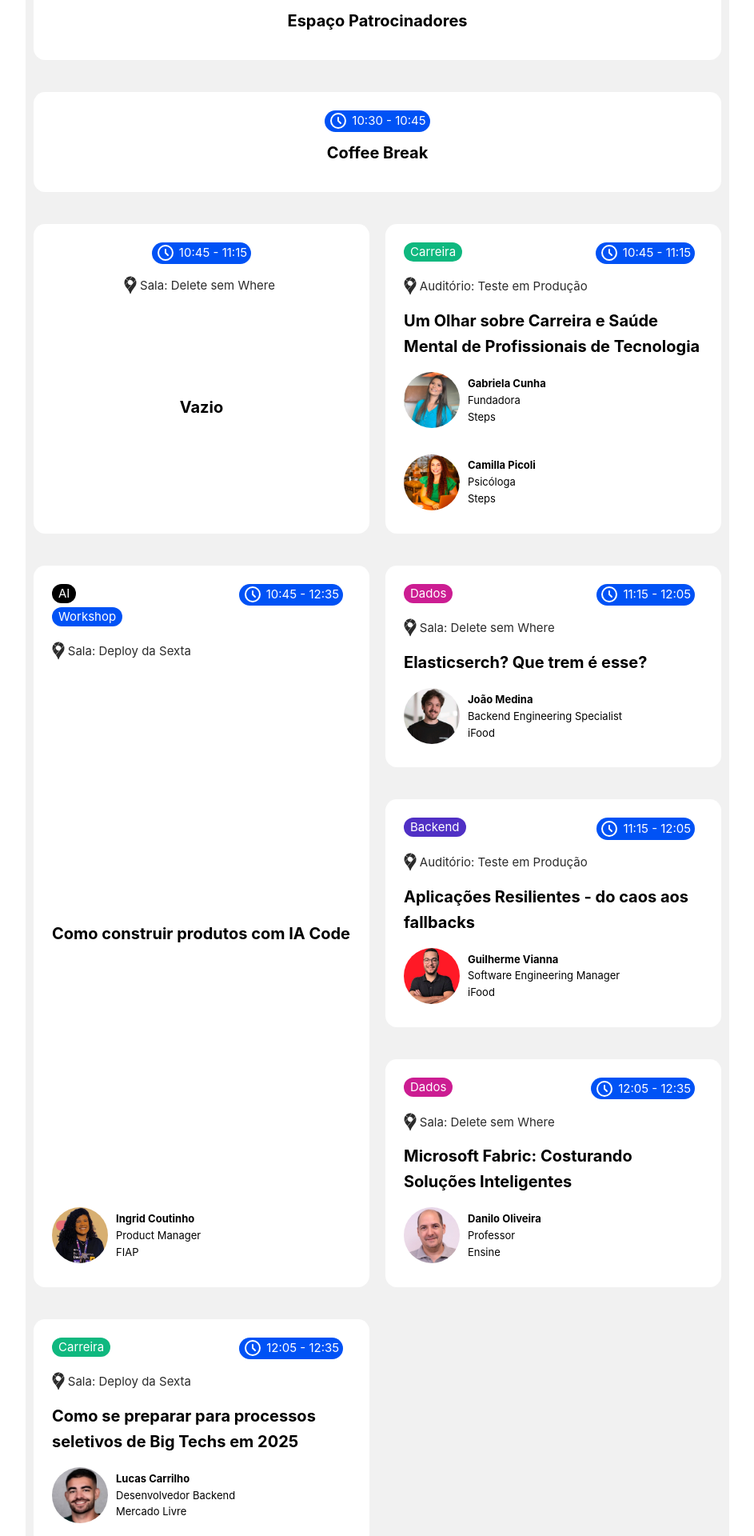
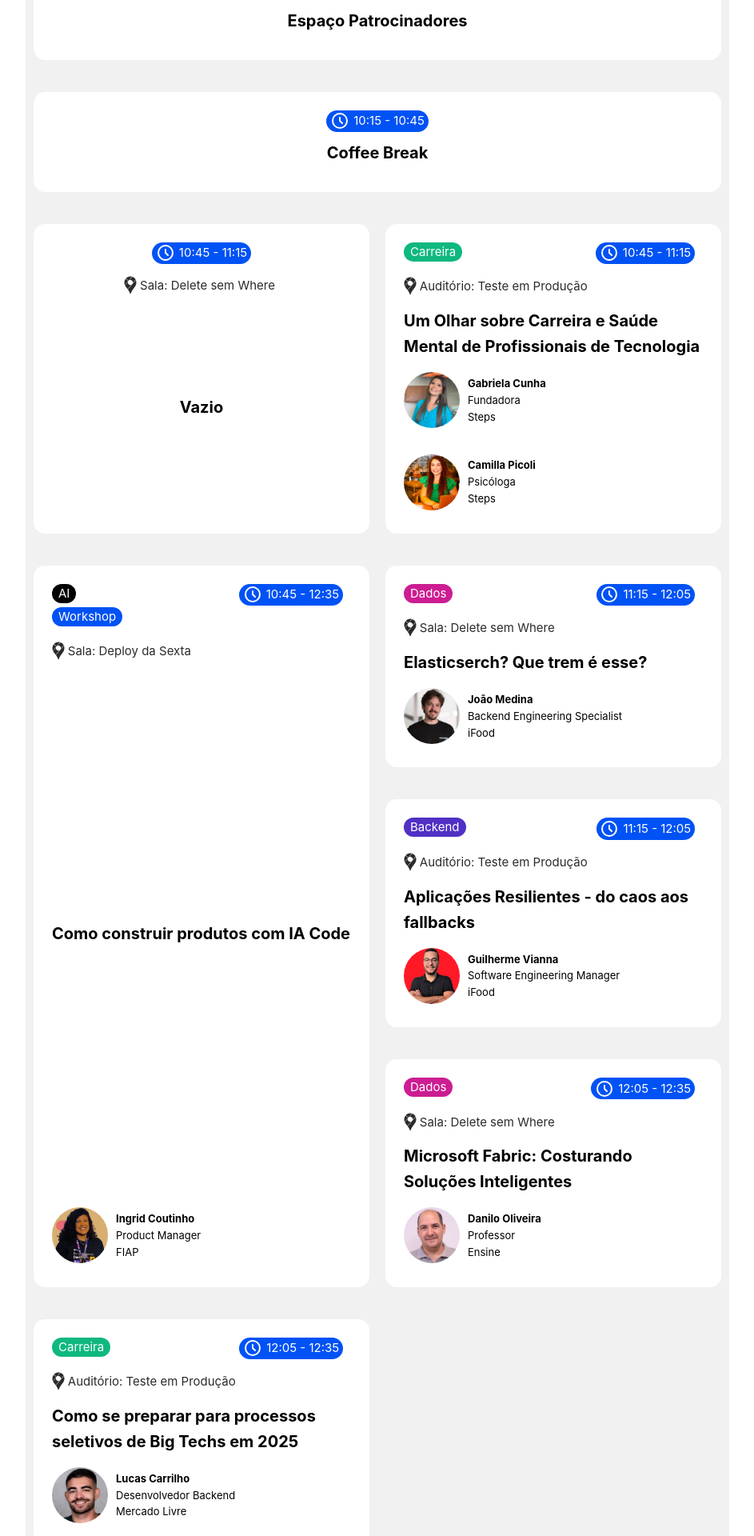
Before and after one commit to techhub-jf/techhub-site, a Vue app: page /conf in a window 1280 px wide. Shown: the part 3740-5660 px from the top of the page at 80% size, without its empty margins (168-1111 px from the left). Built offline with nearby package versions, Linux system fonts and the light colour scheme.

Commit message:
fix schedule

```diff
--- a/src/components/Schedule.vue
+++ b/src/components/Schedule.vue
@@ -151,6 +151,7 @@ defineProps(['speakers', 'img', 'name', 'role', 'company', 'types', 'title', 'de
 .schedule-speaker-image {
   overflow: hidden;
   width: 70px;
+  min-width: 70px;
   height: 70px;
   border-radius: 50%;
 }
--- a/src/views/TechHubConf.vue
+++ b/src/views/TechHubConf.vue
@@ -96,7 +96,7 @@
 
             <ScheduleTile time="10:00 - 10:15" title="Espaço Patrocinadores" location="Auditório: Teste em Produção" />
 
-            <ScheduleTile time="10:30 - 10:45" title="Coffee Break" />
+            <ScheduleTile time="10:15 - 10:45" title="Coffee Break" />
 
             <ScheduleTile time="10:45 - 11:15" title="Vazio"  style="grid-column: auto;" location="Sala: Delete sem Where"/>
 
@@ -131,7 +131,7 @@ Se você quer entender como o Elasticsearch pode transformar a maneira como lida
               description="Descubra como o Microsoft Fabric está revolucionando a tecnologia com soluções inteligentes e eficientes. Junte-se a nós para explorar suas funcionalidades, casos de uso e dicas práticas em uma palestra dinâmica e envolvente!" />
 
             <Schedule :speakers="[{img: SpeakerLucasCarrilho, name: 'Lucas Carrilho', role: 'Desenvolvedor Backend', company: 'Mercado Livre'}]"
-              :types="[{id: 'career', name: 'Carreira'}]" time="12:05 - 12:35" location="Sala: Deploy da Sexta"
+              :types="[{id: 'career', name: 'Carreira'}]" time="12:05 - 12:35" location="Auditório: Teste em Produção"
               title="Como se preparar para processos seletivos de Big Techs em 2025"
               description="Hoje o objetivo ou sonho de alguns Devs, independente do nível de senioridade, é fazer parte de uma grande empresa com forte potencial tecnológico.
 Nesta talk, falaremos sobre processos e fases mais comuns de algumas dessas principais empresas do ramo, e como se preparar para essas oportunidades." />
@@ -175,12 +175,12 @@ Utilizando como base a pesquisa feita em 2024 pelo Data Hackers, a maior comunid
             description="O que é necessário para criar um projeto open source de sucesso? Quais são os desafios para mantê-los? Como engajar sua comunidade? As respostas para essas perguntas tornam o software brasileiro de trajetória e dinâmica de voo de foguetes RocketPy referência mundial no setor. Criado em 2017 por estudantes da Universidade de São Paulo, o RocketPy é utilizado em todo o mundo por estudantes e amantes do foguetemodelismo, com destaque para sua atuação na competição acadêmica European Rocketry Challenge, na qual é o software oficial de simulação para apoio às equipes e controle de segurança. Nesta palestra, a equipe do RocketPy busca compartilhar seus conhecimentos, inspirando uma nova geração de projetos open source." />
 
           <Schedule :speakers="[{img: SpeakerTiago, name: 'Tiago Calado', role: 'Desenvolvedor Backend', company: 'Monkey'}]"
-            :types="[{id: 'qa', name: 'QA'}]" time="15:15 - 15:45" location="Sala: Deploy da Sexta"
+            :types="[{id: 'qa', name: 'QA'}]" time="15:15 - 15:45" location="Auditório: Teste em Produção"
             title="Importância de Testes de Software na Entrega de Produtos"
             description="Redução de bugs, melhor ciclo de entregas e maior confiabilidade de marca: nesta talk irei mostrar porque os testes de software devem ser vistos como um recurso estratégico para a sua empresa e como realizá-los." />
 
           <Schedule :speakers="[{img: SpeakerJade, name: 'Jade Fonseca', role: 'Advogada', company: 'A.J Soluções Tecnológicas'}]"
-            :types="[{id: 'ai', name: 'AI'}]" time="15:15 - 15:45" location="Auditório: Teste em Produção"
+            :types="[{id: 'ai', name: 'AI'}]" time="15:15 - 15:45" location="Sala: Deploy de Sexta"
             title="Desenvolvimento seguro e LGPD: protegendo dados e impulsionando sua carreira em TI"
             description="A LGPD não é só um requisito legal - é um diferencial competitivo para desenvolvedores. Dominar Privacy by Design, anonimização e gestão de consentimento torna seus projetos mais seguros e valoriza sua carreira. Aprenda a se comunicar com titulares de dados e equipes para garantir conformidade." />
 
```
Also changed, not shown: 2 other files (tests, documents, lock files or other folders).
